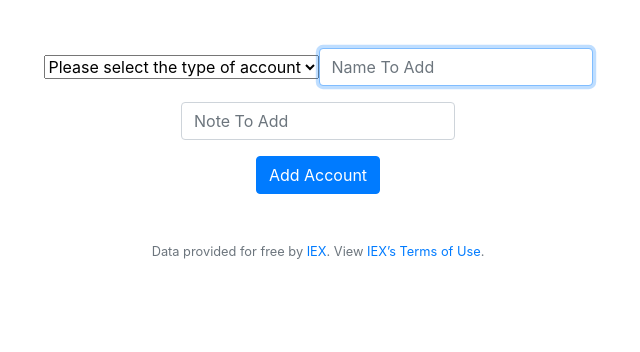
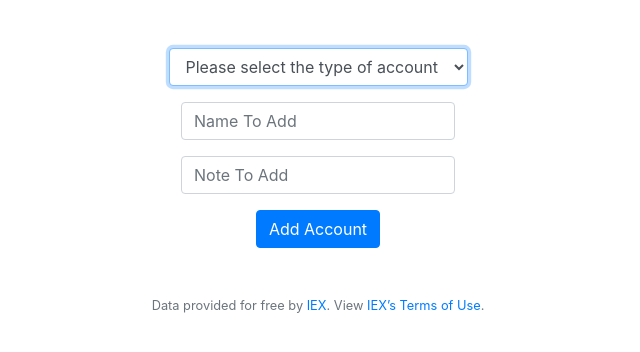
Before and after one commit to HUIXIN-TW/QuickRecord, a Flask app: page /add_account in a window 1280 px wide. Shown: the part 76-428 px from the top of the page, without its empty margins (322-962 px from the left). Run offline with Flask 2, Linux system fonts and the light colour scheme; a user stored in the database is signed in; some libraries are stand-ins or nearby versions.

Commit message:
add_account format revised

```diff
--- a/Remy/templates/add_account.html
+++ b/Remy/templates/add_account.html
@@ -7,19 +7,20 @@
 {% block main %}
     <form action = "/add_account" method= "post">
         <div class="form-group">
-            <select name = "type">
+            <select autofocus class="form-control" name = "type">
                 <!-- 在py中使用list防止修改 -->
                 <option disabled selected value=""> Please select the type of account </option>
                 <option value="A"> Asset </option>
                 <option value="L"> Liability </option>
                 <option value="R"> Revenue </option>
                 <option value="E"> Expense </option>
+            </select>
         </div>
         <div class="form-group">
-        <input autocomplete="off" autofocus class="form-control" name="name" placeholder="Name To Add" type="text">
+            <input autocomplete="off" autofocus class="form-control" name="name" placeholder="Name To Add" type="text">
         </div>
         <div class="form-group">
-        <input autocomplete="off" autofocus class="form-control" name="note" placeholder="Note To Add" type="text">
+            <input autocomplete="off" autofocus class="form-control" name="note" placeholder="Note To Add" type="text">
         </div>
             <button class="btn btn-primary" type="submit">Add Account</button>
     </form>
```
Also changed, not shown: Remy/finance.db.
